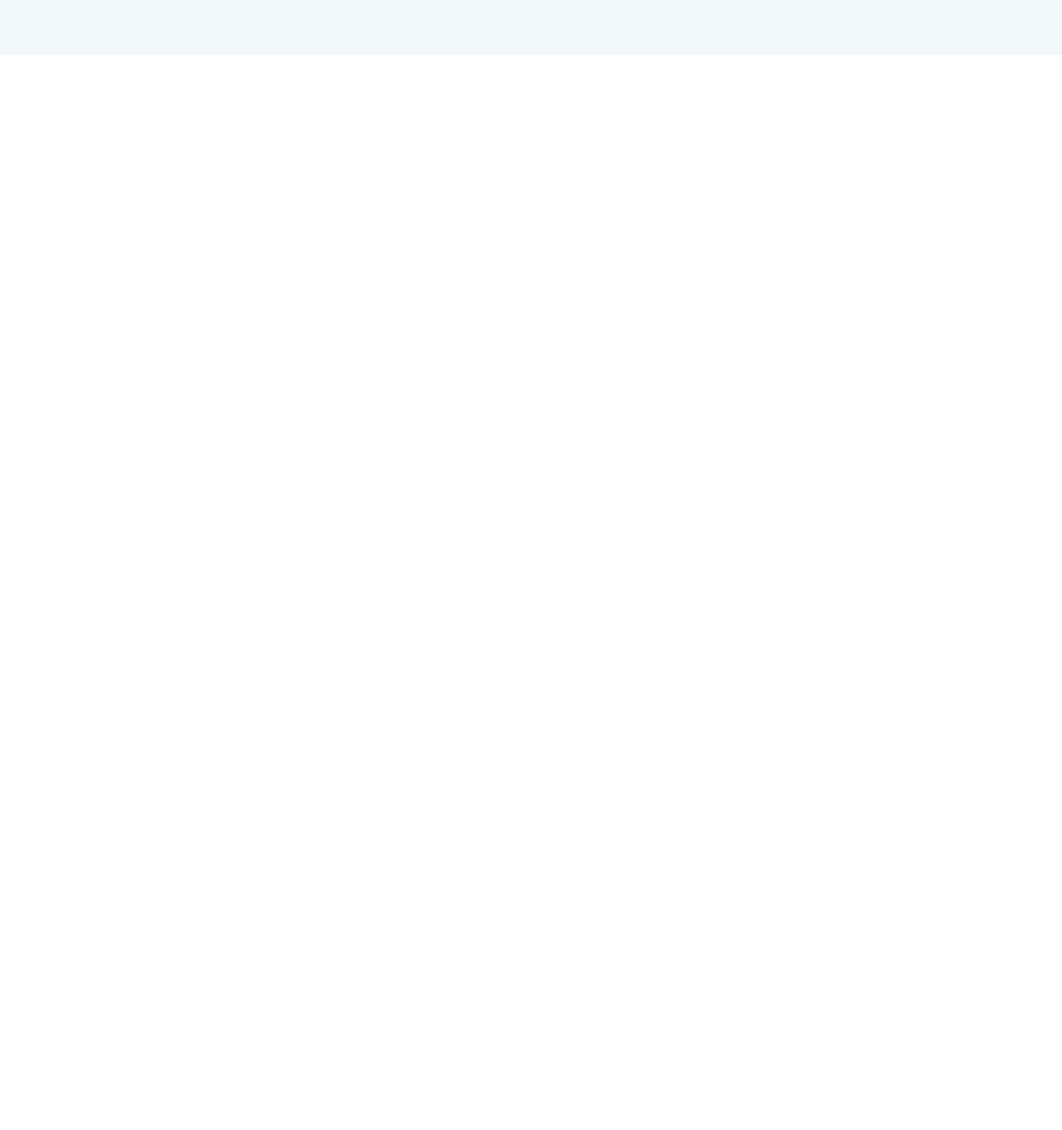
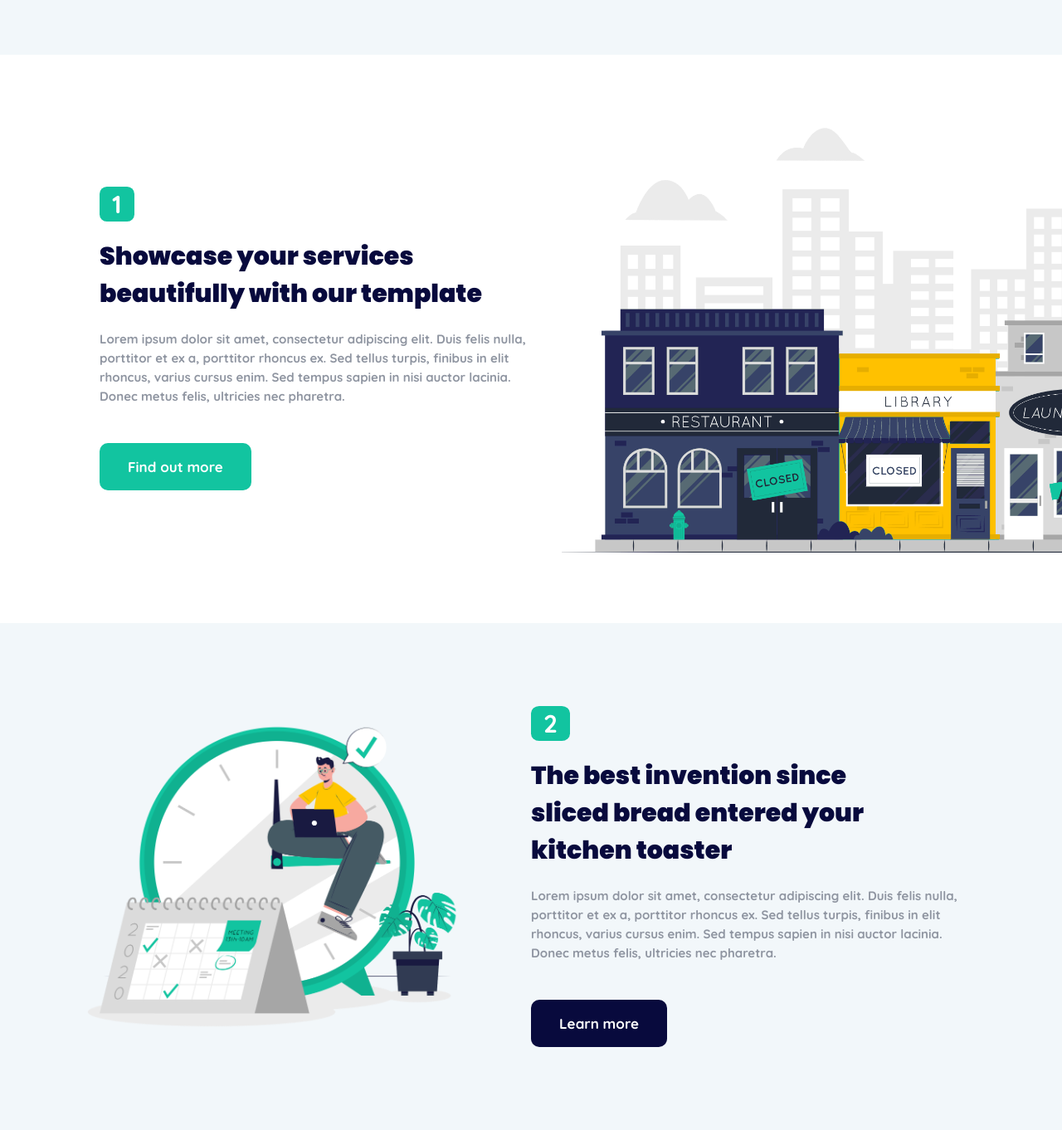
Before and after one commit to coderboy-raiyan/landing-template, a plain HTML site: page index.html in a window 1280 px wide. Shown: the part 1030-2392 px from the top of the page at 83% size. Before the commit the page ends 1096 px from the top, so only its background shows below. Drawn offline with Linux system fonts and the light colour scheme.

Commit message:
forth section added

```diff
--- a/css/style.css
+++ b/css/style.css
@@ -52,6 +52,7 @@ button {
   -o-border-radius: 1rem;
   background: var(--button-background);
   color: #fff;
+  cursor: pointer;
 }
 /* ===================Header Section styles=--================
 ========================================*/
@@ -263,3 +264,141 @@ header nav .right-side-menu .sub-menu #trail-btn {
 .client-section .client-brands li {
   margin-left: 5rem;
 }
+
+/* =================Our Third section styles==============================*/
+.common-section {
+  padding: 8rem 2rem;
+  width: 100%;
+  height: 100%;
+  display: flex;
+  justify-content: space-between;
+  align-items: center;
+  overflow: hidden;
+}
+
+/*============== common left side styles ===================*/
+.common-section .left-side-common {
+  width: 50%;
+  height: inherit;
+  display: flex;
+  justify-content: space-between;
+  align-items: flex-start;
+  flex-direction: column;
+  padding-left: 10rem;
+}
+
+.common-section .left-side-common .number {
+  font-size: 3rem;
+  font-weight: bolder;
+  background: #12c4a0;
+  padding: 0.2rem 1.5rem;
+  color: #fff;
+  border-radius: 50%;
+  -webkit-border-radius: 21%;
+  -moz-border-radius: 50%;
+  -ms-border-radius: 50%;
+  -o-border-radius: 50%;
+  margin-bottom: 2rem;
+}
+.common-section .left-side-common h2 {
+  width: 50rem;
+  font-size: 3rem;
+  font-weight: 900;
+  color: var(--main-background);
+  margin-bottom: 2rem;
+  line-height: 150%;
+}
+.common-section .left-side-common .description-common {
+  font-size: 1.5rem;
+  font-weight: 900;
+  width: 54rem;
+  line-height: 2.3rem;
+  color: #8f95a1;
+  margin-bottom: 4.5rem;
+}
+
+.common-btn {
+  background: #12c4a0;
+  padding: 1.8rem 3.4rem;
+  font-weight: 900;
+}
+/*============== common rigt side styles ===================*/
+
+.common-section .right-side-common {
+  width: 50%;
+  height: inherit;
+  display: flex;
+  justify-content: space-between;
+  align-items: flex-start;
+}
+.common-section .right-side-common img {
+  max-width: 105rem;
+}
+
+/* =================Our Four section styles==============================*/
+#section-four button {
+  background: var(--main-background);
+}
+
+.innovation-section {
+  width: 100%;
+  height: 100%;
+  display: flex;
+  justify-content: space-between;
+  align-items: center;
+  padding: 10rem 2rem;
+  background: #f2f7fa;
+}
+/*============== innovention left side styles ===================*/
+.innovation-section .left-side-innovation {
+  width: 50%;
+  height: inherit;
+  display: flex;
+  justify-content: space-around;
+  align-items: center;
+}
+.innovation-section .left-side-innovation img {
+  width: 46rem;
+  height: 37rem;
+}
+
+/*============== innovention rigt side styles ===================*/
+
+.innovation-section .right-side-innovation {
+  width: 50%;
+  height: inherit;
+  display: flex;
+  justify-content: space-around;
+  align-items: flex-start;
+  flex-direction: column;
+}
+
+.innovation-section .right-side-innovation .number {
+  font-size: 3rem;
+  font-weight: bolder;
+  background: #12c4a0;
+  padding: 0.2rem 1.5rem;
+  color: #fff;
+  border-radius: 50%;
+  -webkit-border-radius: 21%;
+  -moz-border-radius: 50%;
+  -ms-border-radius: 50%;
+  -o-border-radius: 50%;
+  margin-bottom: 2rem;
+}
+.innovation-section .right-side-innovation h2 {
+  width: 47rem;
+  font-size: 3rem;
+  font-weight: 900;
+  color: var(--main-background);
+  margin-bottom: 2rem;
+  line-height: 150%;
+}
+.innovation-section .right-side-innovation .description-innovation {
+  font-size: 1.5rem;
+  font-weight: 900;
+  width: 54rem;
+  line-height: 2.3rem;
+  color: #8f95a1;
+  margin-bottom: 4.5rem;
+}
--- a/index.html
+++ b/index.html
@@ -78,5 +78,45 @@
         </li>
       </div>
     </section>
+    <!-- ====================Section Three starst========================== -->
+    <section class="common-section" id="section-third">
+      <!-- left side section -->
+      <div class="left-side-common">
+        <p class="number">1</p>
+        <h2>Showcase your services beautifully with our template</h2>
+        <p class="description-common">
+          Lorem ipsum dolor sit amet, consectetur adipiscing elit. Duis felis
+          nulla, porttitor et ex a, porttitor rhoncus ex. Sed tellus turpis,
+          finibus in elit rhoncus, varius cursus enim. Sed tempus sapien in nisi
+          auctor lacinia. Donec metus felis, ultricies nec pharetra.
+        </p>
+        <button id="trail-btn" class="common-btn">Find out more</button>
+      </div>
+      <!-- right side section -->
+      <div class="right-side-common">
+        <img src="img/commerce.png" alt="commerce" />
+      </div>
+    </section>
+    <!-- ====================Section four starst========================== -->
+    <section class="innovation-section" id="section-four">
+      <!-- left side section -->
+      <div class="left-side-innovation">
+        <img src="img/innovation.png" alt="innovation" />
+      </div>
+      <!-- right side section -->
+      <div class="right-side-innovation">
+        <p class="number">2</p>
+        <h2>
+          The best invention since sliced bread entered your kitchen toaster
+        </h2>
+        <p class="description-innovation">
+          Lorem ipsum dolor sit amet, consectetur adipiscing elit. Duis felis
+          nulla, porttitor et ex a, porttitor rhoncus ex. Sed tellus turpis,
+          finibus in elit rhoncus, varius cursus enim. Sed tempus sapien in nisi
+          auctor lacinia. Donec metus felis, ultricies nec pharetra.
+        </p>
+        <button id="trail-btn" class="common-btn">Learn more</button>
+      </div>
+    </section>
   </body>
 </html>
```
